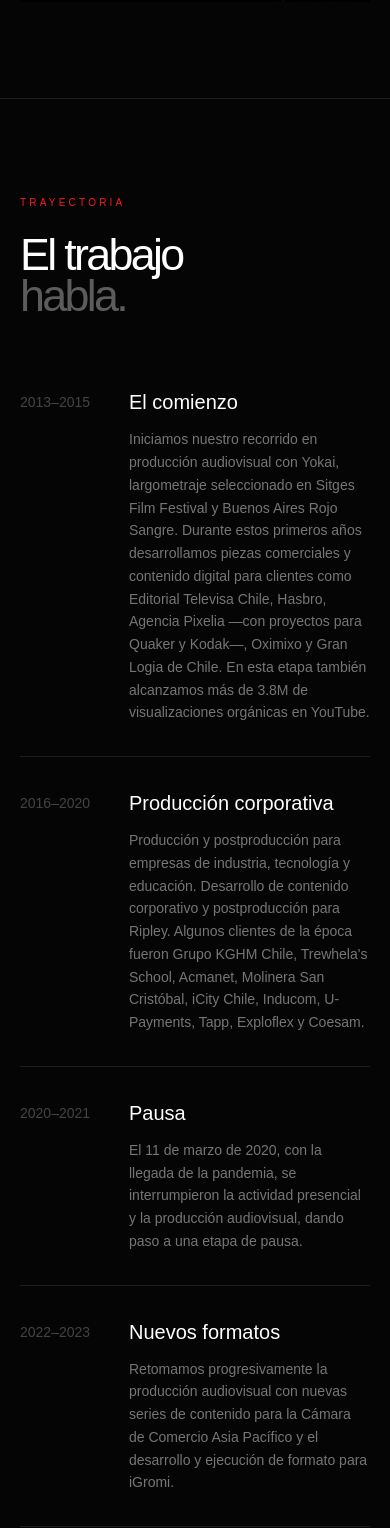
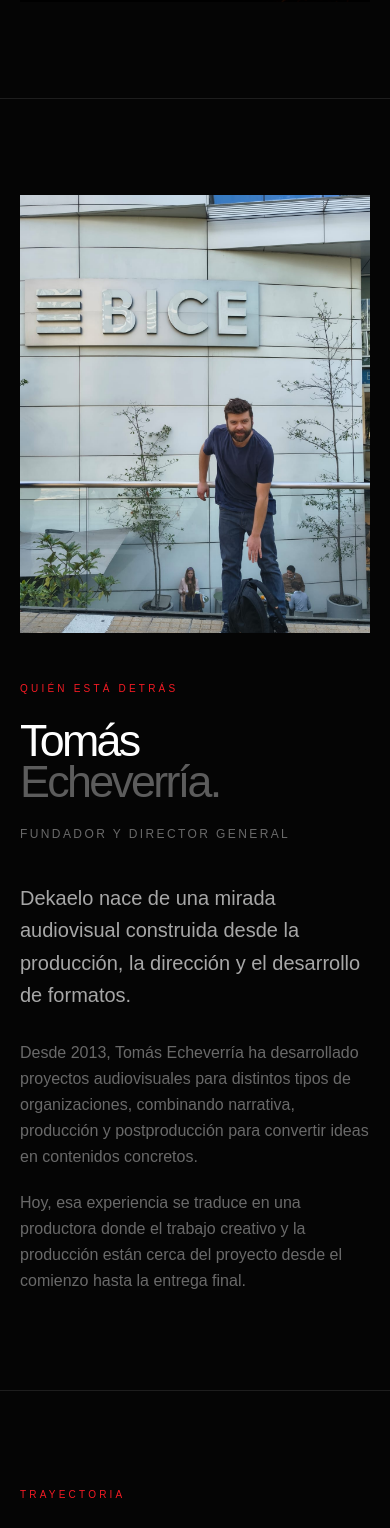
Before and after one commit to TronxGroup/Dekaelo-Media, a Next.js app: page /quienes-somos in a window 390 px wide. Shown: the part 1750-3278 px from the top of the page. Built offline with nearby package versions, Linux system fonts and the light colour scheme.

Commit message:
Update page.tsx

```diff
--- a/app/quienes-somos/page.tsx
+++ b/app/quienes-somos/page.tsx
@@ -4,7 +4,7 @@ import type { Metadata } from "next";
 import { ArrowRight, ArrowUpRight } from "lucide-react";
 
 export const metadata: Metadata = {
-  title: "Nosotros - Dekaelo Media",
+  title: "Nosotros",
   description:
     "Dekaelo Media es una productora audiovisual chilena. Desde 2013 desarrollamos formatos, producimos contenido y contamos historias para empresas, marcas y audiencias.",
   alternates: {
@@ -12,12 +12,11 @@ export const metadata: Metadata = {
   },
 };
 
-
 const milestones = [
   {
     year: "2013–2015",
     title: "El comienzo",
-    text: "Iniciamos nuestro recorrido en producción audiovisual con Yokai, largometraje seleccionado en Sitges Film Festival y Buenos Aires Rojo Sangre. Durante estos primeros años desarrollamos piezas comerciales y contenido digital para clientes como Editorial Televisa Chile, Hasbro, Agencia Pixelia —con proyectos para Quaker y Kodak—, Oximixo y Gran Logia de Chile. En esta etapa también alcanzamos más de 3.8M de visualizaciones orgánicas en YouTube.",
+    text: "Iniciamos nuestro recorrido en producción audiovisual con Yokai, largometraje seleccionado en Sitges Film Festival y Buenos Aires Rojo Sangre. Durante estos primeros años desarrollamos piezas comerciales y contenido digital para clientes como Editorial Televisa Chile, Hasbro, Agencia Pixelia —con proyectos para Quaker y Kodak—, Oximixo y Gran Logia de Chile.",
   },
   {
     year: "2016–2020",
@@ -25,46 +24,16 @@ const milestones = [
     text: "Producción y postproducción para empresas de industria, tecnología y educación. Desarrollo de contenido corporativo y postproducción para Ripley. Algunos clientes de la época fueron Grupo KGHM Chile, Trewhela's School, Acmanet, Molinera San Cristóbal, iCity Chile, Inducom, U-Payments, Tapp, Exploflex y Coesam.",
   },
   {
-    year: "2020–2021",
-    title: "Pausa",
-    text: "El 11 de marzo de 2020, con la llegada de la pandemia, se interrumpieron la actividad presencial y la producción audiovisual, dando paso a una etapa de pausa.",
-  },
-  {
-    year: "2022–2023",
-    title: "Nuevos formatos",
-    text: "Retomamos progresivamente la producción audiovisual con nuevas series de contenido para la Cámara de Comercio Asia Pacífico y el desarrollo y ejecución de formato para iGromi.",
+    year: "2020–2023",
+    title: "Retomar y desarrollar",
+    text: "Tras la interrupción de la actividad presencial provocada por la pandemia, retomamos progresivamente la producción audiovisual con nuevas series de contenido para la Cámara de Comercio Asia Pacífico y el desarrollo y ejecución de formato para iGromi.",
   },
   {
     year: "2023–2026",
-    title: "Formatos, vodcast y nuevos proyectos",
-    text: "Desarrollo y producción de nuevos formatos audiovisuales, incluyendo Fútbol y Parrilla, cuyo primer episodio alcanza 160K vistas, y producción continua del vodcast institucional de BICECORP desde 2024. En 2026 se suma Lolosaurios, formato editorial de conversación y entretenimiento producido por Dekaelo Media desde junio. Durante este período también se desarrolla y consolida Tronx Media con Reality Day, serie documental original.",
+    title: "Formatos y nuevos proyectos",
+    text: "Desarrollo y producción de nuevos formatos audiovisuales, incluyendo Fútbol y Parrilla, cuyo primer episodio alcanza 160K vistas, y producción continua del vodcast institucional de BICECORP desde 2024. En 2026 se suma Lolosaurios, formato editorial de conversación y entretenimiento producido por Dekaelo Media desde el 12 de julio.",
   },
 ];
-
-
-const capabilities = [
-  {
-    number: "01",
-    title: "Formatos",
-    text: "Vodcast, entrevistas, programas, series, conversación y contenido editorial.",
-  },
-  {
-    number: "02",
-    title: "Producción",
-    text: "Preproducción, dirección, rodaje, realización y producción audiovisual.",
-  },
-  {
-    number: "03",
-    title: "Contenido corporativo",
-    text: "Comunicación interna, institucional, capacitación, cultura y marca.",
-  },
-  {
-    number: "04",
-    title: "Postproducción",
-    text: "Edición, color, sonido, motion graphics y versiones para distintas plataformas.",
-  },
-];
-
 
 const values = [
   {
@@ -89,7 +58,6 @@ const values = [
   },
 ];
 
-
 function Eyebrow({ children }: { children: React.ReactNode }) {
   return (
     <p className="text-[10px] uppercase tracking-[0.32em] text-[#f51b24]">
@@ -98,11 +66,9 @@ function Eyebrow({ children }: { children: React.ReactNode }) {
   );
 }
 
-
 export default function QuienesSomosPage() {
   return (
     <main className="bg-[#050505] text-white selection:bg-white selection:text-black">
-
 
       {/* =====================================================
           HERO
@@ -110,7 +76,6 @@ export default function QuienesSomosPage() {
 
       <section className="relative min-h-[88vh] overflow-hidden border-b border-white/10 px-5 pb-24 pt-40 md:px-10 md:pb-36 md:pt-52">
 
-  {/* FOTO DE FONDO */}
         <div
           className="absolute inset-0 bg-cover bg-center bg-no-repeat"
           style={{
@@ -118,14 +83,10 @@ export default function QuienesSomosPage() {
           }}
         />
 
-  {/* OVERLAY */}
         <div className="absolute inset-0 bg-black/60" />
 
-  {/* DEGRADADO INFERIOR */}
         <div className="absolute inset-0 bg-gradient-to-b from-black/20 via-black/20 to-[#050505]" />
 
-
-  {/* CONTENIDO */}
         <div className="relative z-10 mx-auto flex min-h-[68vh] max-w-7xl flex-col justify-between">
 
           <div>
@@ -150,7 +111,6 @@ export default function QuienesSomosPage() {
                 </h1>
 
               </div>
-
 
               <div className="md:col-span-3">
 
@@ -204,7 +164,6 @@ export default function QuienesSomosPage() {
 
             </div>
 
-
             <div className="md:col-span-7">
 
               <p className="text-xl leading-relaxed text-white/60 md:text-2xl">
@@ -216,7 +175,6 @@ export default function QuienesSomosPage() {
 
               </p>
 
-
               <p className="mt-7 max-w-2xl text-base leading-relaxed text-white/40 md:text-lg">
 
                 Ese origen marcó nuestra manera de entender la producción
@@ -224,7 +182,6 @@ export default function QuienesSomosPage() {
                 propia.
 
               </p>
-
 
               <p className="mt-5 max-w-2xl text-base leading-relaxed text-white/40 md:text-lg">
 
@@ -237,7 +194,6 @@ export default function QuienesSomosPage() {
             </div>
 
           </div>
-
 
           <div className="mt-20 md:mt-28">
 
@@ -257,10 +213,96 @@ export default function QuienesSomosPage() {
 
 
       {/* =====================================================
+          FUNDADOR
+      ====================================================== */}
+
+      <section className="border-y border-white/10 px-5 py-24 md:px-10 md:py-36">
+
+        <div className="mx-auto max-w-7xl">
+
+          <div className="grid gap-12 md:grid-cols-12 md:items-center">
+
+            {/* FOTO */}
+
+            <div className="md:col-span-5">
+
+              <div className="relative aspect-[4/5] overflow-hidden bg-white/5">
+
+                <Image
+                  src="/ceo.jpeg"
+                  alt="Tomás Echeverría, fundador y director general de Dekaelo Media"
+                  fill
+                  className="object-cover object-[center_38%]"
+                  sizes="(max-width: 768px) 100vw, 42vw"
+                />
+
+              </div>
+
+            </div>
+
+            {/* TEXTO */}
+
+            <div className="md:col-span-7 md:pl-8">
+
+              <Eyebrow>Quién está detrás</Eyebrow>
+
+              <h2 className="mt-6 text-[clamp(2.8rem,5vw,5.5rem)] font-medium leading-[0.92] tracking-[-0.06em]">
+
+                Tomás
+                <br />
+
+                <span className="text-white/35">
+                  Echeverría.
+                </span>
+
+              </h2>
+
+              <p className="mt-6 text-xs uppercase tracking-[0.2em] text-white/40">
+                Fundador y Director General
+              </p>
+
+              <div className="mt-10 max-w-2xl">
+
+                <p className="text-xl leading-relaxed text-white/65 md:text-2xl">
+
+                  Dekaelo nace de una mirada audiovisual construida desde
+                  la producción, la dirección y el desarrollo de formatos.
+
+                </p>
+
+                <p className="mt-7 text-base leading-relaxed text-white/40 md:text-lg">
+
+                  Desde 2013, Tomás Echeverría ha desarrollado proyectos
+                  audiovisuales para distintos tipos de organizaciones,
+                  combinando narrativa, producción y postproducción para
+                  convertir ideas en contenidos concretos.
+
+                </p>
+
+                <p className="mt-5 text-base leading-relaxed text-white/40 md:text-lg">
+
+                  Hoy, esa experiencia se traduce en una productora donde
+                  el trabajo creativo y la producción están cerca del
+                  proyecto desde el comienzo hasta la entrega final.
+
+                </p>
+
+              </div>
+
+            </div>
+
+          </div>
+
+        </div>
+
+      </section>
+
+
+      {/* =====================================================
           TRAYECTORIA
       ====================================================== */}
 
-      <section className="border-y border-white/10 px-5 py-24 md:px-10 md:py-40">
+      <section className="border-b border-white/10 px-5 py-24 md:px-10 md:py-40">
 
         <div className="mx-auto max-w-7xl">
 
@@ -272,11 +314,11 @@ export default function QuienesSomosPage() {
 
               <h2 className="mt-6 text-[clamp(2.8rem,5vw,5.5rem)] font-medium leading-[0.92] tracking-[-0.06em]">
 
-                El trabajo
+                Una historia
                 <br />
 
                 <span className="text-white/35">
-                  habla.
+                  construida.
                 </span>
 
               </h2>
@@ -300,7 +342,6 @@ export default function QuienesSomosPage() {
                   <p className="pt-1 text-sm font-medium text-white/25">
                     {milestone.year}
                   </p>
-
 
                   <div>
 
@@ -328,95 +369,10 @@ export default function QuienesSomosPage() {
 
 
       {/* =====================================================
-          DEKAELO HOY
+          REEL
       ====================================================== */}
 
-      <section className="px-5 py-28 md:px-10 md:py-44">
-
-        <div className="mx-auto max-w-7xl">
-
-          <Eyebrow>Dekaelo hoy</Eyebrow>
-
-
-          <div className="mt-6 grid gap-12 md:grid-cols-12 md:items-end">
-
-            <div className="md:col-span-8">
-
-              <h2 className="text-[clamp(3rem,7vw,7rem)] font-medium leading-[0.9] tracking-[-0.065em]">
-
-                Una productora.
-                <br />
-
-                <span className="text-white/35">
-                  Distintos mundos.
-                </span>
-
-              </h2>
-
-            </div>
-
-
-            <div className="md:col-span-4">
-
-              <p className="text-base leading-relaxed text-white/45 md:text-lg">
-
-                El formato cambia según la historia, la audiencia y el
-                objetivo. La producción mantiene el mismo estándar.
-
-              </p>
-
-            </div>
-
-          </div>
-
-
-          <div className="mt-20 grid border-t border-white/15 md:grid-cols-2">
-
-            {capabilities.map((item) => (
-
-              <div
-                key={item.number}
-                className="group border-b border-white/10 py-8 md:px-5 md:py-10"
-              >
-
-                <div className="flex items-start justify-between gap-8">
-
-                  <div>
-
-                    <span className="text-[10px] text-[#f51b24]">
-                      {item.number}
-                    </span>
-
-                    <h3 className="mt-5 text-2xl font-medium md:text-3xl">
-                      {item.title}
-                    </h3>
-
-                    <p className="mt-3 max-w-md text-sm leading-relaxed text-white/40 md:text-base">
-                      {item.text}
-                    </p>
-
-                  </div>
-
-                  <ArrowUpRight className="mt-1 h-5 w-5 shrink-0 text-white/20 transition group-hover:text-[#f51b24]" />
-
-                </div>
-
-              </div>
-
-            ))}
-
-          </div>
-
-        </div>
-
-      </section>
-
-
-      {/* =====================================================
-          REEL DEKAELO
-      ====================================================== */}
-
-      <section className="border-y border-white/10 px-5 py-24 md:px-10 md:py-36">
+      <section className="border-b border-white/10 px-5 py-24 md:px-10 md:py-36">
 
         <div className="mx-auto max-w-7xl">
 
@@ -438,7 +394,6 @@ export default function QuienesSomosPage() {
               </h2>
 
             </div>
-
 
             <div className="md:col-span-7">
 
@@ -477,10 +432,10 @@ export default function QuienesSomosPage() {
 
 
       {/* =====================================================
-          NÚMEROS
+          EXPERIENCIA
       ====================================================== */}
 
-      <section className="border-y border-white/10 bg-white/[0.02] px-5 py-24 md:px-10 md:py-36">
+      <section className="border-b border-white/10 bg-white/[0.02] px-5 py-24 md:px-10 md:py-36">
 
         <div className="mx-auto max-w-7xl">
 
@@ -490,11 +445,11 @@ export default function QuienesSomosPage() {
 
             <h2 className="mt-5 text-[clamp(2.8rem,5vw,5rem)] font-medium leading-[0.92] tracking-[-0.06em]">
 
-              El trabajo
+              Una trayectoria
               <br />
 
               <span className="text-white/35">
-                habla por sí solo.
+                que se mide en trabajo.
               </span>
 
             </h2>
@@ -537,7 +492,7 @@ export default function QuienesSomosPage() {
               </p>
 
               <p className="mt-3 text-xs leading-relaxed text-white/35 md:text-sm">
-                vistas en un video orgánico
+                vistas en un solo video orgánico
               </p>
 
             </div>
@@ -605,7 +560,6 @@ export default function QuienesSomosPage() {
                       {value.number}
                     </span>
 
-
                     <div>
 
                       <h3 className="text-xl font-medium md:text-2xl">
@@ -634,124 +588,10 @@ export default function QuienesSomosPage() {
 
 
       {/* =====================================================
-          PROCESO
+          LO QUE VIENE
       ====================================================== */}
 
-      <section className="border-y border-white/10 px-5 py-28 md:px-10 md:py-40">
-
-        <div className="mx-auto max-w-7xl">
-
-          <Eyebrow>Cómo trabajamos</Eyebrow>
-
-
-          <div className="mt-6 grid gap-12 md:grid-cols-12 md:items-end">
-
-            <div className="md:col-span-8">
-
-              <h2 className="text-[clamp(3rem,6vw,6rem)] font-medium leading-[0.9] tracking-[-0.06em]">
-
-                Una idea.
-                <br />
-                Un formato.
-                <br />
-
-                <span className="text-white/35">
-                  Una producción.
-                </span>
-
-              </h2>
-
-            </div>
-
-
-            <p className="md:col-span-4 text-base leading-relaxed text-white/40 md:text-lg">
-
-              Nos involucramos desde el principio para que la idea, la
-              producción y el resultado final hablen el mismo lenguaje.
-
-            </p>
-
-          </div>
-
-
-          <div className="mt-20 grid gap-8 md:grid-cols-4">
-
-            {[
-              {
-                n: "01",
-                title: "Idea",
-                text: "Entendemos qué quieres comunicar y para quién.",
-              },
-              {
-                n: "02",
-                title: "Formato",
-                text: "Desarrollamos concepto, estructura, ritmo y dinámica.",
-              },
-              {
-                n: "03",
-                title: "Producción",
-                text: "Grabamos, dirigimos y realizamos el proyecto.",
-              },
-              {
-                n: "04",
-                title: "Postproducción",
-                text: "Editamos, trabajamos color y sonido y preparamos las entregas.",
-              },
-            ].map((step) => (
-
-              <div key={step.n}>
-
-                <p className="text-4xl font-medium text-white/10">
-                  {step.n}
-                </p>
-
-                <h3 className="mt-5 text-xl font-medium">
-                  {step.title}
-                </h3>
-
-                <p className="mt-3 text-sm leading-relaxed text-white/40">
-                  {step.text}
-                </p>
-
-              </div>
-
-            ))}
-
-          </div>
-
-
-          <div className="mt-20 grid gap-6 md:grid-cols-2">
-
-            <Image
-              src="/qs_dekaelo_4.png"
-              alt="Producción audiovisual Dekaelo Media"
-              width={1200}
-              height={800}
-              className="h-auto w-full object-cover"
-              loading="lazy"
-            />
-
-            <Image
-              src="/qs_dekaelo_1.png"
-              alt="Rodaje Dekaelo Media"
-              width={1200}
-              height={800}
-              className="h-auto w-full object-cover"
-              loading="lazy"
-            />
-
-          </div>
-
-        </div>
-
-      </section>
-
-
-      {/* =====================================================
-          MIRADA HACIA ADELANTE
-      ====================================================== */}
-
-      <section className="px-5 py-28 md:px-10 md:py-44">
+      <section className="border-y border-white/10 px-5 py-28 md:px-10 md:py-44">
 
         <div className="mx-auto max-w-5xl">
 
@@ -778,14 +618,12 @@ export default function QuienesSomosPage() {
 
             </p>
 
-
             <p className="mt-6 text-base leading-relaxed text-white/40 md:text-lg">
 
               Construyen canales propios, comparten conocimiento y desarrollan
               conversaciones permanentes con sus audiencias.
 
             </p>
-
 
             <p className="mt-6 text-base leading-relaxed text-white/40 md:text-lg">
 
@@ -847,8 +685,8 @@ export default function QuienesSomosPage() {
 
           <div className="mt-12 flex flex-col items-center justify-center gap-4 sm:flex-row">
 
-            <Link
-              href="/contacto"
+            <a
+              href="mailto:info@dekaelomedia.com"
               className="inline-flex items-center gap-3 bg-white px-8 py-4 text-xs uppercase tracking-[0.18em] text-black transition hover:bg-white/90"
             >
 
@@ -856,7 +694,7 @@ export default function QuienesSomosPage() {
 
               <ArrowUpRight className="h-4 w-4" />
 
-            </Link>
+            </a>
 
 
             <Link
@@ -874,7 +712,7 @@ export default function QuienesSomosPage() {
 
 
           <p className="mt-6 text-xs text-white/25">
-            Respuesta el mismo día hábil. Sin compromiso.
+            Respuesta en 24 horas hábiles. Sin compromiso.
           </p>
 
         </div>
```
Lines whose indentation alone changed are shown as unchanged.
